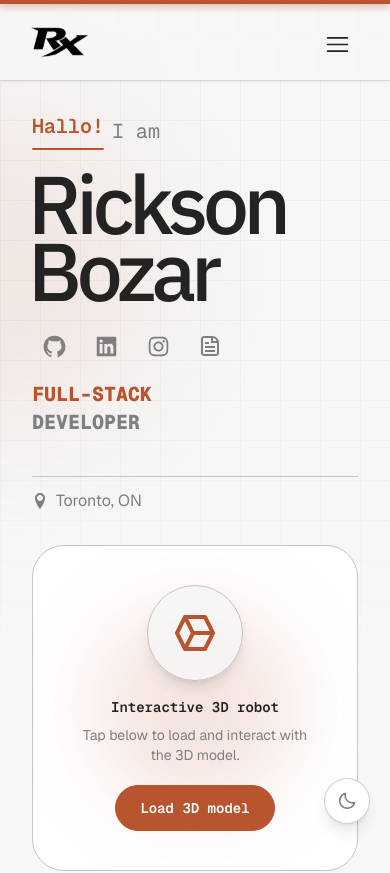
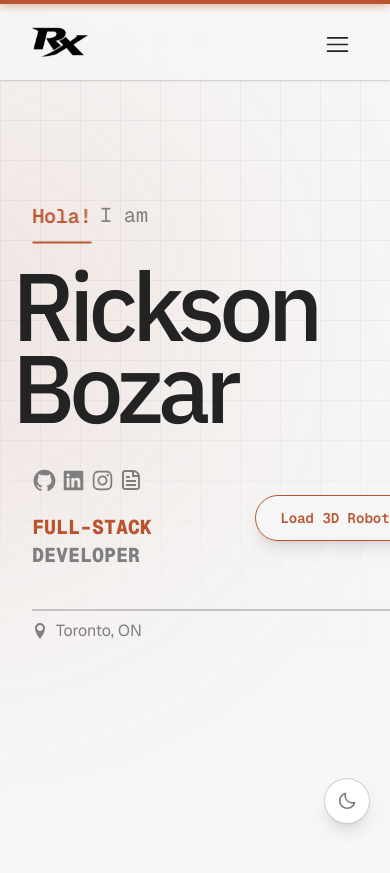
Before and after one commit to Rickson0628/Portfolio, a Next.js app: page / in a window 390 px wide. Shown: the top 873 px of the page. Built offline with nearby package versions, Linux system fonts and the light colour scheme.

Commit message:
update robot positioning

```diff
--- a/components/Landing.jsx
+++ b/components/Landing.jsx
@@ -3,10 +3,9 @@
 import dynamic from "next/dynamic";
 import { useEffect, useState } from "react";
 import { IBM_Plex_Sans } from "next/font/google";
-import { useReducedMotion } from "framer-motion";
 
 import { CgFileDocument } from "react-icons/cg";
-import { BiChevronsUp, BiCubeAlt } from "react-icons/bi";
+import { BiChevronsUp } from "react-icons/bi";
 import { ImLocation } from "react-icons/im";
 import {
   AiFillGithub,
@@ -14,11 +13,41 @@ import {
   AiOutlineInstagram,
 } from "react-icons/ai";
 
-// Loads the local Spline component only when it is rendered
-const SplineScene = dynamic(() => import("./SplineScene.jsx"), {
+// Displays while the Spline component is loading
+const RobotLoadingState = () => {
+  return (
+    <div className="flex h-full w-full items-center justify-center">
+      <div className="flex flex-col items-center gap-3">
+        {/* Loading circle */}
+        <div
+          aria-hidden="true"
+          className="
+            size-9
+            animate-spin
+            rounded-full
+            border-2
+            border-border
+            border-t-univ
+          "
+        />
+
+        {/* Loading text */}
+        <span className="font-mono text-xs text-muted">
+          Loading 3D model
+        </span>
+      </div>
+    </div>
+  );
+};
+
+// Loads the local Spline wrapper only when it is rendered
+const SplineScene = dynamic(
+  () => import("./SplineScene.jsx"),
+  {
     ssr: false,
     loading: () => <RobotLoadingState />,
-});
+  },
+);
 
 const ibmPlexSans = IBM_Plex_Sans({
   subsets: ["latin"],
@@ -38,260 +67,64 @@ const greetings = [
 ];
 
 // Mobile social media links
-const socialLinks = [
+const icons = [
   {
-    icon: <AiFillGithub size={25} />,
+    name: <AiFillGithub size={25} />,
     href: "https://github.com/Rickson0628",
     label: "GitHub",
   },
   {
-    icon: <AiFillLinkedin size={25} />,
+    name: <AiFillLinkedin size={25} />,
     href: "https://www.linkedin.com/in/rickson-bozar-628729320/",
     label: "LinkedIn",
   },
   {
-    icon: <AiOutlineInstagram size={25} />,
+    name: <AiOutlineInstagram size={25} />,
     href: "https://www.instagram.com/ricksonbozar/",
     label: "Instagram",
   },
   {
-    icon: <CgFileDocument size={24} />,
+    name: <CgFileDocument size={24} />,
     href: "/Rickson-Bozar-Resume.pdf",
     label: "Resume",
   },
 ];
 
-// Displays while the 3D model is loading
-function RobotLoadingState() {
-  return (
-    <div className="flex h-full w-full items-center justify-center">
-      <div className="flex flex-col items-center gap-3">
-        {/* Loading circle */}
-        <div
-          aria-hidden="true"
-          className="
-            size-9
-            animate-spin
-            rounded-full
-            border-2
-            border-border
-            border-t-univ
-          "
-        />
+const Landing = () => {
+  // Controls the currently displayed greeting
+  const [index, setIndex] = useState(0);
 
-        {/* Loading message */}
-        <span className="font-mono text-xs text-muted">
-          Loading 3D model
-        </span>
-      </div>
-    </div>
-  );
-}
+  // Controls the greeting transition
+  const [isVisible, setIsVisible] = useState(true);
 
-// Lightweight preview shown before Spline loads on mobile
-const MobileRobotPreview = ({ onLoad }) => {
-  return (
-    <div
-      className="
-        relative
-        flex
-        h-full
-        w-full
-        items-center
-        justify-center
-        overflow-hidden
-        rounded-[2rem]
-        border
-        border-border
-        bg-surface-raised
-      "
-    >
-      {/* Background glow */}
-      <div
-        aria-hidden="true"
-        className="
-          absolute
-          inset-[18%]
-          rounded-full
-          bg-univ/15
-          blur-2xl
-        "
-      />
+  // Controls whether the robot has been loaded on mobile
+  const [loadMobileSpline, setLoadMobileSpline] =
+    useState(false);
 
-      {/* Preview content */}
-      <div className="relative z-10 flex flex-col items-center px-6 text-center">
-        {/* 3D cube icon */}
-        <div
-          className="
-            mb-4
-            flex
-            size-24
-            items-center
-            justify-center
-            rounded-full
-            border
-            border-border
-            bg-background/80
-            text-5xl
-            text-univ
-            shadow-lg
-          "
-        >
-          <BiCubeAlt aria-hidden="true" />
-        </div>
-
-        {/* Preview title */}
-        <p className="font-mono text-sm font-semibold text-foreground">
-          Interactive 3D robot
-        </p>
-
-        {/* Preview description */}
-        <p className="mt-2 max-w-60 text-sm leading-5 text-muted">
-          Tap below to load and interact with the 3D model.
-        </p>
-
-        {/* Loads Spline after the button is pressed */}
-        <button
-          type="button"
-          onClick={onLoad}
-          className="
-            mt-5
-            min-h-11
-            rounded-full
-            border
-            border-univ
-            bg-univ
-            px-6
-            py-3
-            font-mono
-            text-sm
-            font-semibold
-            text-white
-            transition-transform
-            hover:scale-[1.02]
-            active:scale-95
-            focus-visible:outline-2
-            focus-visible:outline-offset-4
-            focus-visible:outline-univ
-          "
-        >
-          Load 3D model
-        </button>
-      </div>
-    </div>
-  );
-};
-
-// Social links displayed on mobile
-const SocialLinks = () => {
-  return (
-    <div className="flex items-center gap-2 text-muted">
-      {socialLinks.map((social) => (
-        <a
-          key={social.label}
-          href={social.href}
-          aria-label={social.label}
-          target="_blank"
-          rel="noopener noreferrer"
-          className="
-            inline-flex
-            min-h-11
-            min-w-11
-            items-center
-            justify-center
-            rounded-full
-            transition-colors
-            hover:text-univ
-            focus-visible:outline-2
-            focus-visible:outline-offset-2
-            focus-visible:outline-univ
-          "
-        >
-          {social.icon}
-        </a>
-      ))}
-    </div>
-  );
-};
-
-const Landing = () => {
-  const shouldReduceMotion = useReducedMotion();
-
-  // Controls the currently displayed greeting
-  const [greetingIndex, setGreetingIndex] = useState(0);
-
-  // Controls the greeting fade animation
-  const [isGreetingVisible, setGreetingVisible] = useState(true);
-
-  // Tracks whether the screen is desktop size
-  const [isDesktop, setIsDesktop] = useState(false);
-
-  // Tracks whether the screen size has been checked
-  const [hasResolvedScreen, setHasResolvedScreen] = useState(false);
-
-  // Controls whether Spline has been requested on mobile
-  const [loadMobileSpline, setLoadMobileSpline] = useState(false);
-
-  // Checks whether the screen is mobile or desktop
+  // Changes the greeting every two seconds
   useEffect(() => {
-    const desktopMediaQuery = window.matchMedia("(min-width: 768px)");
-
-    const updateScreenSize = () => {
-      setIsDesktop(desktopMediaQuery.matches);
-      setHasResolvedScreen(true);
-    };
-
-    // Checks the screen size when the page first loads
-    updateScreenSize();
-
-    // Checks again when the screen crosses the breakpoint
-    desktopMediaQuery.addEventListener("change", updateScreenSize);
-
-    return () => {
-      desktopMediaQuery.removeEventListener(
-        "change",
-        updateScreenSize,
-      );
-    };
-  }, []);
-
-  // Changes the greeting every few seconds
-  useEffect(() => {
-    // Stops the greeting animation when reduced motion is enabled
-    if (shouldReduceMotion) {
-      setGreetingVisible(true);
-      return;
-    }
-
     let transitionTimeout;
 
-    const greetingInterval = window.setInterval(() => {
+    const interval = window.setInterval(() => {
       // Hides the current greeting
-      setGreetingVisible(false);
+      setIsVisible(false);
 
-      // Changes the greeting after the fade-out
+      // Changes the greeting after it fades out
       transitionTimeout = window.setTimeout(() => {
-        setGreetingIndex((currentIndex) => {
-          return (currentIndex + 1) % greetings.length;
+        setIndex((previousIndex) => {
+          return (previousIndex + 1) % greetings.length;
         });
 
         // Shows the new greeting
-        setGreetingVisible(true);
-      }, 350);
-    }, 2500);
+        setIsVisible(true);
+      }, 500);
+    }, 2000);
 
     return () => {
-      window.clearInterval(greetingInterval);
+      window.clearInterval(interval);
       window.clearTimeout(transitionTimeout);
     };
-  }, [shouldReduceMotion]);
-
-  /*
-   * Desktop loads Spline automatically.
-   * Mobile loads Spline only after the button is pressed.
-   */
-  const shouldRenderSpline =
-    hasResolvedScreen && (isDesktop || loadMobileSpline);
+  }, []);
 
   return (
     // Main landing section
@@ -307,17 +140,21 @@ const Landing = () => {
         items-center
         justify-center
         overflow-x-clip
-        px-8
-        pb-12
-        pt-28
-        md:flex-row
-        md:px-15
+        p-8
+
+        sm:flex-row
+
+        md:p-15
         md:pt-35
-        lg:px-20
-        xl:px-25
+
+        lg:p-20
+        lg:pt-35
+
+        xl:p-25
+        xl:pt-35
       "
     >
-      {/* Grid background */}
+      {/* Fading grid background */}
       <div
         aria-hidden="true"
         className="
@@ -326,164 +163,201 @@ const Landing = () => {
           inset-0
           bg-[linear-gradient(var(--theme-border)_1px,transparent_1px),linear-gradient(90deg,var(--theme-border)_1px,transparent_1px)]
           [background-size:40px_40px]
-          [mask-image:linear-gradient(to_bottom,black_0%,black_35%,transparent_80%)]
-          opacity-[0.16]
-          dark:opacity-60
+          [mask-image:linear-gradient(to_bottom,black_0%,black_40%,transparent_80%)]
+          opacity-[0.20]
+
+          dark:opacity-[1]
+          dark:[mask-image:linear-gradient(to_bottom,black_0%,black_10%,transparent_70%)]
         "
       />
 
-      {/* Background accent glow */}
+      {/* Accent glow on the left */}
       <div
         aria-hidden="true"
         className="
           pointer-events-none
           absolute
-          -left-40
-          top-[12%]
-          size-80
+          -left-[18rem]
+          top-[10%]
+          size-[30rem]
           rounded-full
           bg-univ
-          opacity-10
-          blur-[70px]
+          opacity-[0.15]
+          blur-[140px]
+          mix-blend-multiply
 
-          md:-left-[18rem]
-          md:size-[30rem]
-          md:opacity-15
-          md:blur-[140px]
-
+          dark:opacity-[0.20]
           dark:mix-blend-screen
         "
       />
 
       {/* Left introduction section */}
-      <div className="relative z-20 w-full min-w-0 md:w-1/2 md:shrink-0">
+      <div className="w-full md:w-1/2 md:shrink-0">
         {/* Greeting section */}
         <div
           className="
             mb-5
             flex
+            w-full
             items-center
             gap-2
-            motion-safe:animate-[slide-right_500ms_ease-out_0.3s_both]
+
+            motion-safe:animate-[slide-right_500ms_ease-out_0.5s_both]
           "
         >
           {/* Changing greeting */}
+          <div className="flex items-center justify-center">
             <div
               className={`
                 font-mono
                 text-xl
                 font-semibold
                 text-univ
-              transition-[opacity,transform]
-              duration-300
+                transition-all
+                duration-500
+                ease-out
+
                 md:text-2xl
 
                 ${
-                isGreetingVisible
-                  ? "translate-y-0 opacity-100"
-                  : "-translate-y-2 opacity-0"
+                  isVisible
+                    ? "translate-y-0 scale-100 opacity-100 blur-0"
+                    : "-translate-y-3 scale-50 opacity-0 blur-sm"
                 }
               `}
             >
-            {greetings[greetingIndex]}!
+              {greetings[index]}!
 
               {/* Greeting underline */}
-            <div className="mt-2 h-0.5 rounded-full bg-univ" />
+              <div className="mt-3 h-0.5 rounded-2xl bg-univ" />
+            </div>
           </div>
 
           {/* Static greeting text */}
-          <div className="font-mono text-xl text-muted md:text-2xl">
+          <div className="mb-4 font-mono text-xl text-muted md:text-2xl">
             I am
           </div>
         </div>
 
         {/* Main name heading */}
-        <h1
+        <div
           className={`
             ${ibmPlexSans.className}
-            -ml-1
+            -ml-5
+            w-full
             pb-5
-            text-[clamp(4.5rem,21vw,7.5rem)]
+            text-8xl
             font-medium
-            leading-[0.82]
-            tracking-[-0.065em]
+            leading-[0.85]
+            tracking-[-0.06em]
 
-            md:-ml-4
-            md:text-[clamp(6rem,11vw,9.5rem)]
+            md:text-9xl
 
-            motion-safe:animate-[slide-right_700ms_ease-out_0.5s_both]
+            xl:text-[150px]
+
+            motion-safe:animate-[slide-right_700ms_ease-out_0.8s_both]
           `}
         >
-          <span className="block">Rickson</span>
-          <span className="block">Bozar</span>
-        </h1>
-
-        {/* Job title and mobile social links */}
-        <div className="motion-safe:animate-[slide-right_700ms_ease-out_0.7s_both]">
-          {/* Mobile social links */}
-          <div className="mb-3 md:hidden">
-            <SocialLinks />
+          <div>Rickson</div>
+          <div>Bozar</div>
         </div>
 
-          {/* Job title */}
-          <p className="font-mono text-xl font-extrabold text-univ md:text-3xl">
-            FULL-STACK
-          </p>
+        {/* Job title, social links and mobile robot */}
+        <div className="relative flex w-full">
+          {/* Job title and social links */}
+          <div className="motion-safe:animate-[slide-right_700ms_ease-out_1s_both]">
+            <div
+              className="
+                mt-5
+                font-mono
+                text-xl
+                font-extrabold
+                text-univ
 
-          <p className="font-mono text-xl font-extrabold text-muted md:text-3xl">
-            DEVELOPER
-          </p>
+                md:text-3xl
+
+                lg:text-3xl
+
+                xl:mt-0
+                xl:text-3xl
+              "
+            >
+              {/* Mobile and tablet social links */}
+              <div
+                className="
+                  relative
+                  mb-5
+                  flex
+                  gap-1
+                  text-muted
+
+                  lg:mb-0
+                  lg:opacity-0
+                "
+              >
+                {icons.map((icon) => (
+                  <a
+                    key={icon.label}
+                    href={icon.href}
+                    aria-label={icon.label}
+                    target="_blank"
+                    rel="noopener noreferrer"
+                    className="
+                      pointer-events-auto
+                      inline-flex
+                      cursor-pointer
+                      transition-colors
+                      hover:text-univ
+                    "
+                  >
+                    {icon.name}
+                  </a>
+                ))}
               </div>
 
-        {/* Location section */}
+              FULL-STACK
+            </div>
+
             <div
               className="
-            mt-10
+                font-mono
+                text-xl
+                font-extrabold
                 text-muted
-            motion-safe:animate-[slide-up_700ms_ease-out_0.8s_both]
+
+                md:text-3xl
+                lg:text-3xl
+                xl:text-3xl
               "
             >
-          {/* Location divider */}
-          <div className="mb-3 h-px w-full max-w-115 bg-border" />
-
-          {/* Location information */}
-          <div className="flex items-center gap-2 text-base">
-            <ImLocation aria-hidden="true" />
-            <span>Toronto, ON</span>
-          </div>
+              DEVELOPER
             </div>
           </div>
 
-      {/* Right robot section */}
+          {/* Mobile robot stays in its original position */}
           <div
             className="
-          relative
+              absolute
+              -top-45
+              left-35
               z-10
-          mt-8
-          flex
-          w-full
-          min-w-0
-          flex-1
-          items-center
-          justify-center
-          md:mt-0
+              h-[500px]
+              w-[500px]
+              max-w-full
+              overflow-hidden
+
+              sm:-top-75
+              sm:left-45
+              sm:h-[570px]
+              sm:w-[570px]
+
+              md:hidden
+
+              motion-safe:animate-[slide-up_700ms_ease-out_1s_both]
             "
           >
-        {/* Responsive robot container */}
-        <div
-          className="
-            relative
-            aspect-square
-            w-[min(92vw,560px)]
-            md:w-[min(52vw,760px)]
-            motion-safe:animate-[fade-in_700ms_ease-out_0.8s_both]
-          "
-        >
-          {/* Waits until the screen size has been checked */}
-          {!hasResolvedScreen ? (
-            <RobotLoadingState />
-          ) : shouldRenderSpline ? (
-            // Interactive 3D model
+            {loadMobileSpline ? (
+              // Interactive robot in its original mobile location
               <SplineScene
                 scene="https://prod.spline.design/n3j9W3bacAtGt2Zo/scene.splinecode"
                 className="
@@ -494,34 +368,183 @@ const Landing = () => {
                 "
               />
             ) : (
-            // Mobile preview before loading Spline
-            <MobileRobotPreview
-              onLoad={() => setLoadMobileSpline(true)}
+              // Button appears inside the original robot container
+              <div className="flex h-full w-full items-center justify-center">
+                <button
+                  type="button"
+                  onClick={() => setLoadMobileSpline(true)}
+                  className="
+                    pointer-events-auto
+                    min-h-11
+                    rounded-full
+                    border
+                    border-univ
+                    bg-background/90
+                    px-6
+                    py-3
+                    font-mono
+                    text-sm
+                    font-semibold
+                    text-univ
+                    shadow-lg
+                    backdrop-blur-sm
+                    transition-transform
+
+                    hover:scale-[1.03]
+                    active:scale-95
+
+                    focus-visible:outline-2
+                    focus-visible:outline-offset-4
+                    focus-visible:outline-univ
+                  "
+                >
+                  Load 3D Robot
+                </button>
+              </div>
+            )}
+          </div>
+
+          {/* Mobile interaction hint */}
+          {loadMobileSpline && (
+            <div
+              className="
+                absolute
+                left-85
+                top-53
+                flex
+                flex-col
+                items-center
+                justify-center
+                text-[7px]
+                text-univ
+
+                sm:left-112
+                sm:top-35
+
+                md:hidden
+
+                motion-safe:animate-[slide-up_700ms_ease-out_1s_both]
+              "
+            >
+              <BiChevronsUp />
+              <div>Move me</div>
+            </div>
+          )}
+        </div>
+
+        {/* Location section */}
+        <div
+          className="
+            mt-10
+            w-full
+            text-muted
+
+            motion-safe:animate-[slide-up_700ms_ease-out_1s_both]
+          "
+        >
+          {/* Location divider */}
+          <div
+            className="
+              mb-2
+              h-0.5
+              w-90
+              bg-border
+
+              sm:w-75
+              md:w-100
+              xl:w-115
+            "
           />
-          )}
 
-          {/* Interaction indicator */}
-          {shouldRenderSpline && (
+          {/* Location information */}
+          <div className="flex items-center gap-2 text-base">
+            <ImLocation />
+            <div>Toronto, ON</div>
+          </div>
+        </div>
+      </div>
+
+      {/* Desktop robot section */}
+      <div
+        className="
+          relative
+          hidden
+          min-w-0
+          max-w-full
+          flex-1
+          pl-30
+
+          md:flex
+          md:items-center
+          md:justify-center
+        "
+      >
+        {/* Desktop robot viewport */}
+        <div
+          className="
+            relative
+            h-[70vh]
+            w-full
+            overflow-visible
+
+            motion-safe:animate-[fade-in_700ms_ease-out_1s_both]
+          "
+        >
+          {/* Desktop robot stays in its original position */}
+          <div
+            className="
+              absolute
+              left-1/2
+              top-1/2
+              z-10
+              h-[80vw]
+              w-[80vw]
+              -translate-x-1/2
+              -translate-y-1/2
+
+              lg:h-[70vw]
+              lg:w-[70vw]
+
+              xl:h-[60vw]
+              xl:w-[60vw]
+
+              2xl:h-[55vw]
+              2xl:w-[55vw]
+            "
+          >
+            <SplineScene
+              scene="https://prod.spline.design/n3j9W3bacAtGt2Zo/scene.splinecode"
+              className="
+                h-full
+                w-full
+                cursor-grab
+                active:cursor-grabbing
+              "
+            />
+          </div>
+
+          {/* Desktop interaction hint */}
           <div
             className="
               pointer-events-none
               absolute
-                bottom-[3%]
+              bottom-[5%]
               left-1/2
               flex
               -translate-x-1/2
+              animate-move-it
               flex-col
               items-center
-                font-mono
-                text-[9px]
+              text-[7px]
               text-univ
-                motion-safe:animate-move-it
+
+              lg:bottom-[2%]
+              xl:-bottom-[3%]
             "
           >
-              <BiChevronsUp aria-hidden="true" />
-              <span>Move me</span>
+            <BiChevronsUp />
+            <div>Move me</div>
           </div>
-          )}
         </div>
       </div>
     </section>
```
Lines whose indentation alone changed are shown as unchanged.
